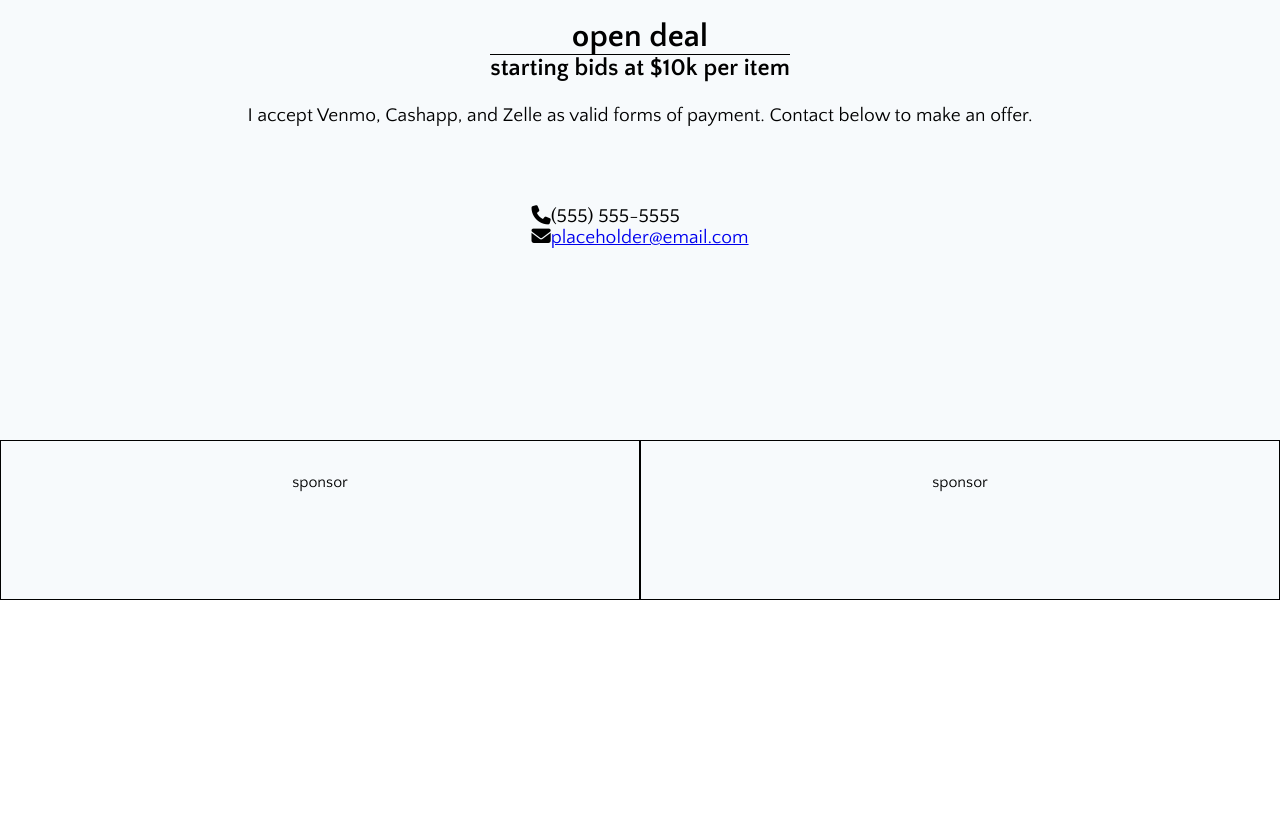
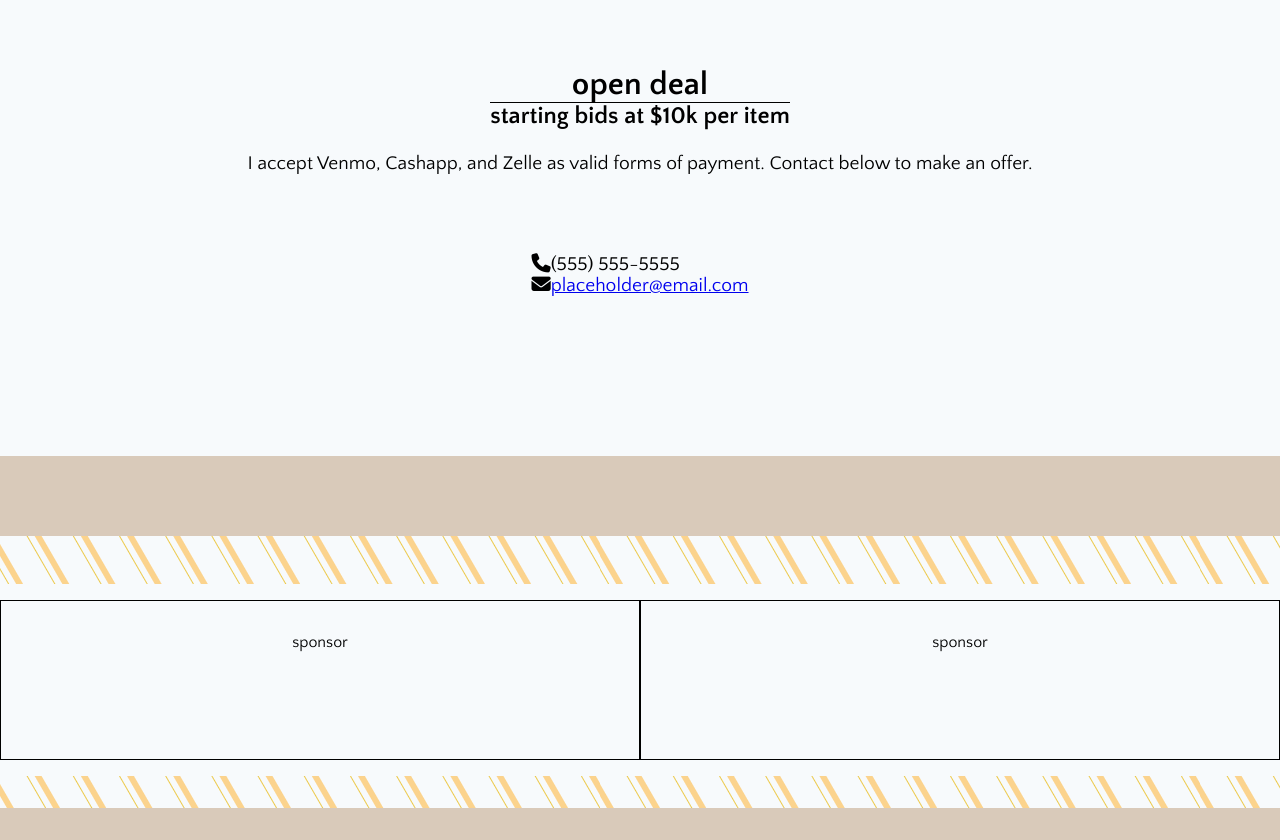
Before and after one commit to jessicajoyandersen/birdhouseson401, a plain HTML site: page index.html in a window 1280 px wide. Shown: the part 3064-3904 px from the top of the page. Before the commit the page ends 3664 px from the top, so only its background shows below. Drawn offline with Linux system fonts and the light colour scheme; a web font is replaced by a local one.

Commit message:
sponsor borders, etc.

```diff
--- a/style.css
+++ b/style.css
@@ -24,6 +24,8 @@ h1{
 }
 
 .container{
+    border-top: solid 3em #d9caba;
+
     background: url(img/doodad\(2\).png);
 
 }
@@ -218,6 +220,8 @@ main{
     padding: 10em;
 
     background: #f7fafc;
+
+    border-bottom: solid 5em #d9caba;
 }
 
 .footer h3{
@@ -237,14 +241,14 @@ main{
 }
 
 .adspace-sponsors{
-    padding-top: 2em;
-
     display: flex;
     justify-content: space-between;
     align-items: center;
     width: 100%;
 
     background: #f7fafc;
+    border-top: 1em solid #f7fafc;
+    border-bottom: 1em solid #f7fafc;
 }
 
 .adspace-sponsors p{
@@ -256,12 +260,15 @@ main{
 
     border: 1px black solid;
 
-
     height: 10em;
 }
 
 footer{
     width: 100%;
 
-    background: white;
+    background: url(img/doodad\(2\).png);
+    padding-top: 3em;
+    padding-bottom: 2em;
+
+    border-bottom: solid 2em #d9caba;
 }
```
